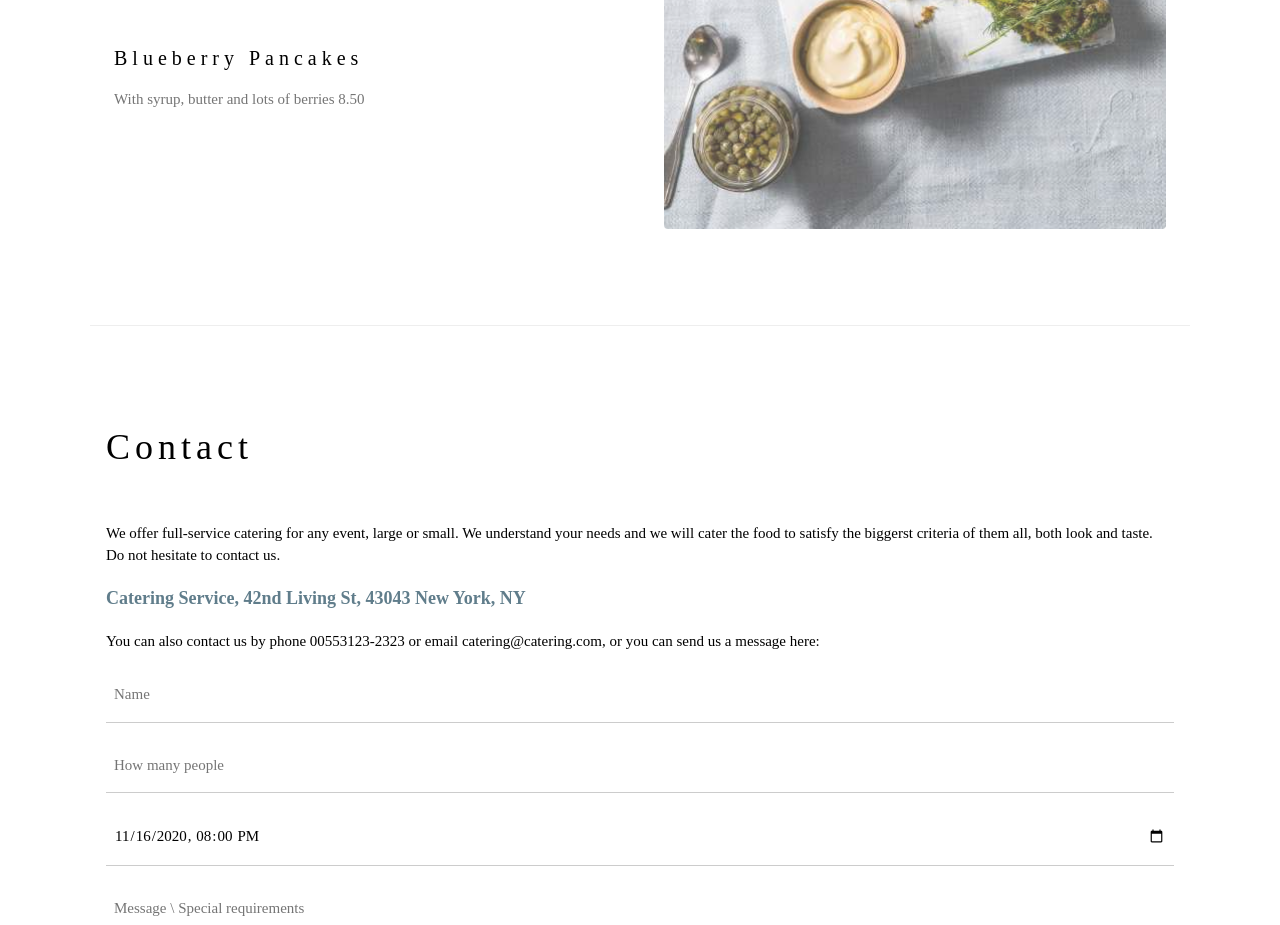
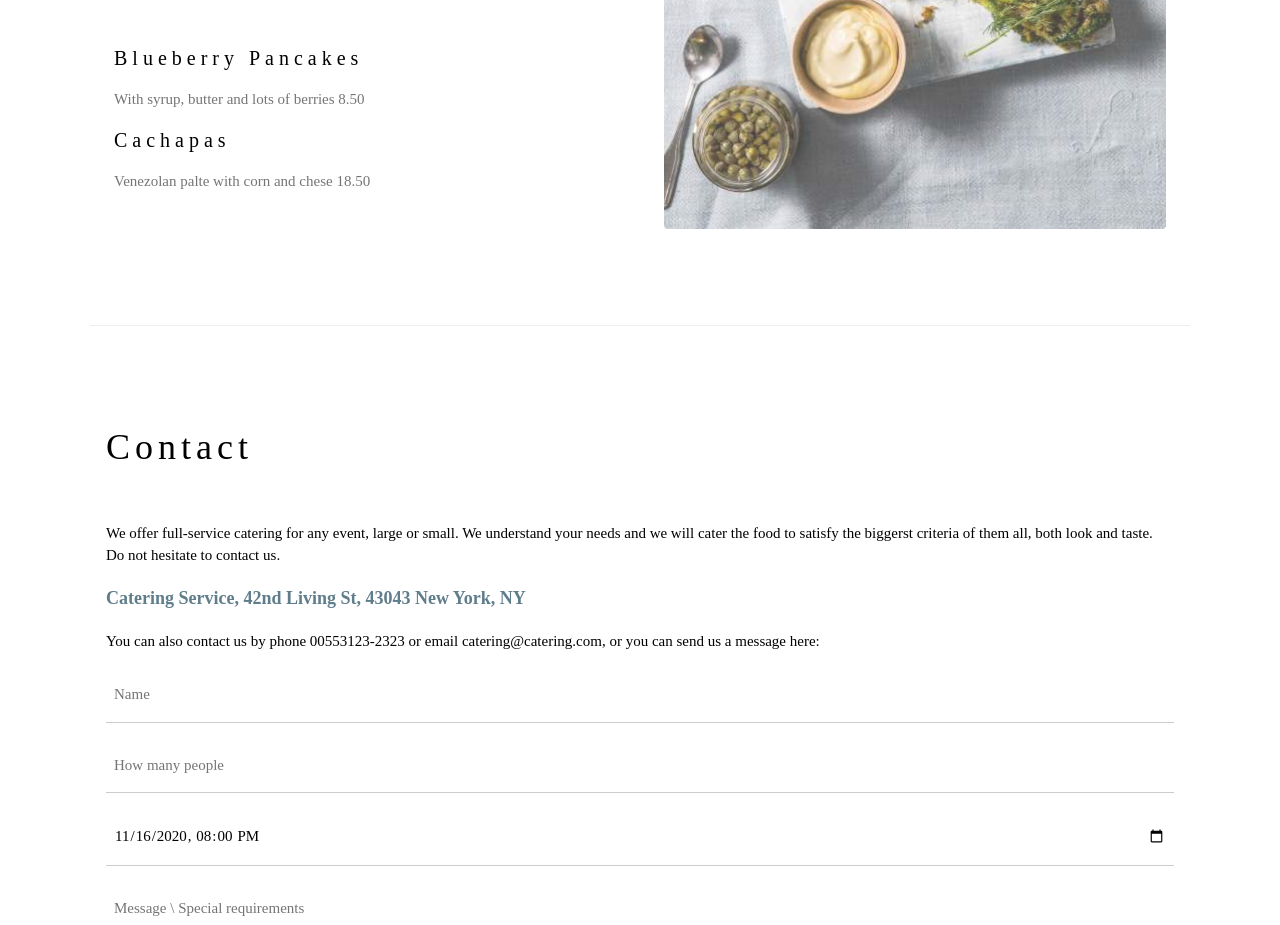
Before and after one commit to Crparejo/Website-practise, a plain HTML site: page index.html in a window 1280 px wide. Shown: the part 2060-2985 px from the top of the page. Drawn offline with nearby package versions, Linux system fonts and the light colour scheme.

Commit message:
Adicionado o item cachapa ao menu

```diff
--- a/index.html
+++ b/index.html
@@ -74,6 +74,9 @@ h1, h2, h3, h4, h5, h6 {
 
       <h4>Blueberry Pancakes</h4>
       <p class="w3-text-grey">With syrup, butter and lots of berries 8.50</p>
+
+      <h4>Cachapas</h4>
+      <p class="w3-text-grey">Venezolan palte with corn and chese 18.50</p>
     </div>
 
     <div class="w3-col l6 w3-padding-large">
```
